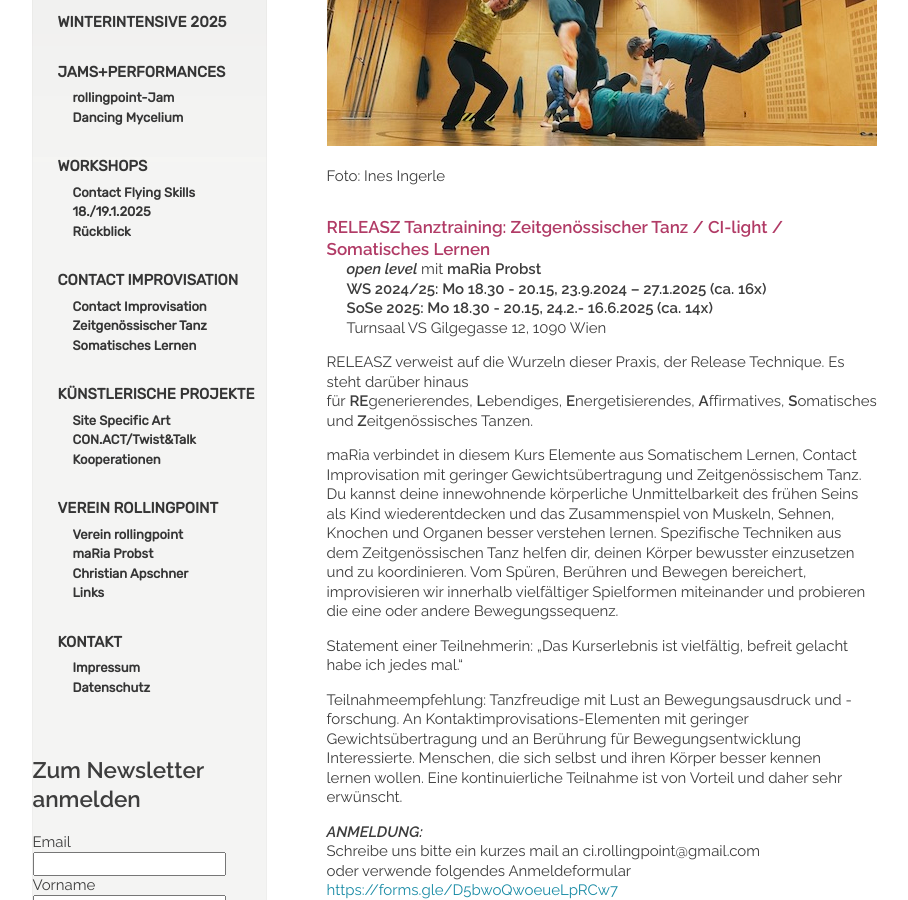
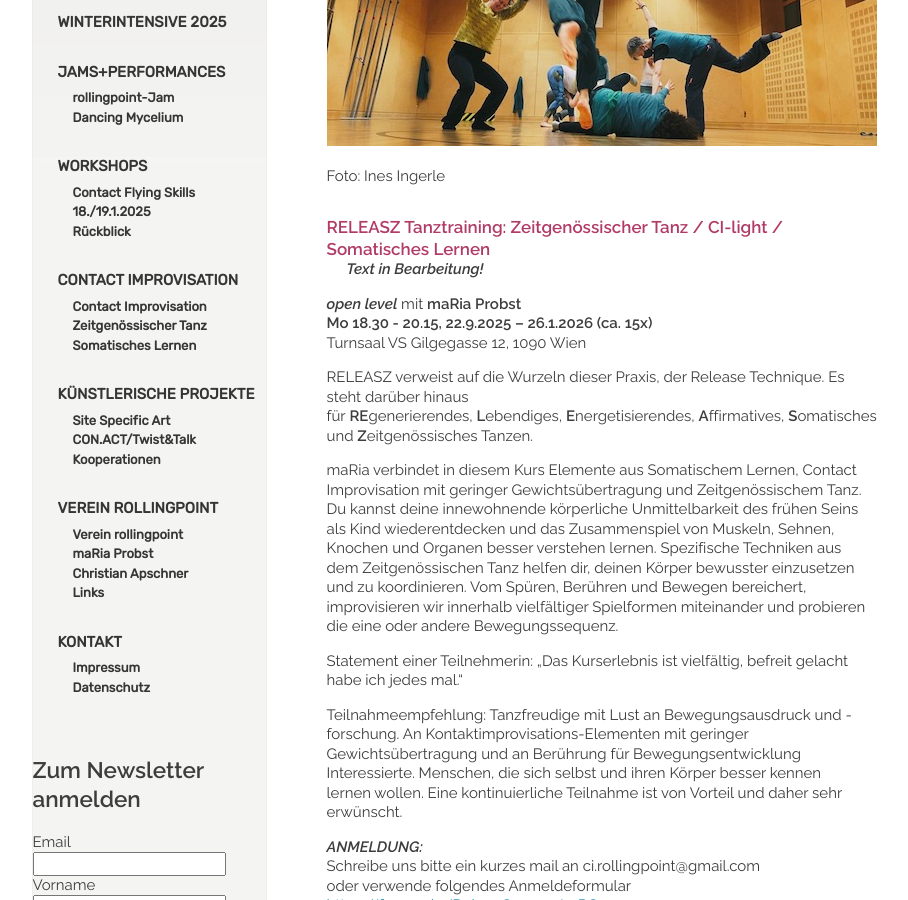
Before and after one commit to manulari/rollingpointat, a Jekyll site: the page built from _pages_de/releasze.md, in a window 1280 px wide and 900 px high, scrolled down 305 px. Shown: the whole window, without its empty margins (152-1060 px from the left). Built offline with Jekyll 4.4.1, drawn with Linux system fonts in a browser that asks for light colours; comment, search, counter and statistics services are not loaded.

Commit message:
Update page (de) “releasze”

```diff
--- a/_pages_de/releasze.md
+++ b/_pages_de/releasze.md
@@ -9,9 +9,10 @@ Foto: Ines Ingerle
 
 #### RELEASZ Tanztraining: Zeitgenössischer Tanz / CI-light / Somatisches Lernen
 
+***Text in Bearbeitung!***
+
 ***open level*** mit **maRia Probst**\
-**WS 2024/25: Mo 18.30 - 20.15, 23.9.2024 – 27.1.2025 (ca. 16x)**\
-**SoSe 2025: Mo 18.30 - 20.15, 24.2.- 16.6.2025 (ca. 14x)**\
+**Mo 18.30 - 20.15, 22.9.2025 – 26.1.2026 (ca. 15x)**\
 Turnsaal VS Gilgegasse 12, 1090 Wien
 
 RELEASZ verweist auf die Wurzeln dieser Praxis, der Release Technique. Es steht darüber hinaus für **RE**generierendes, **L**ebendiges, **E**nergetisierendes, **A**ffirmatives, **S**omatisches und **Z**eitgenössisches Tanzen.
```
